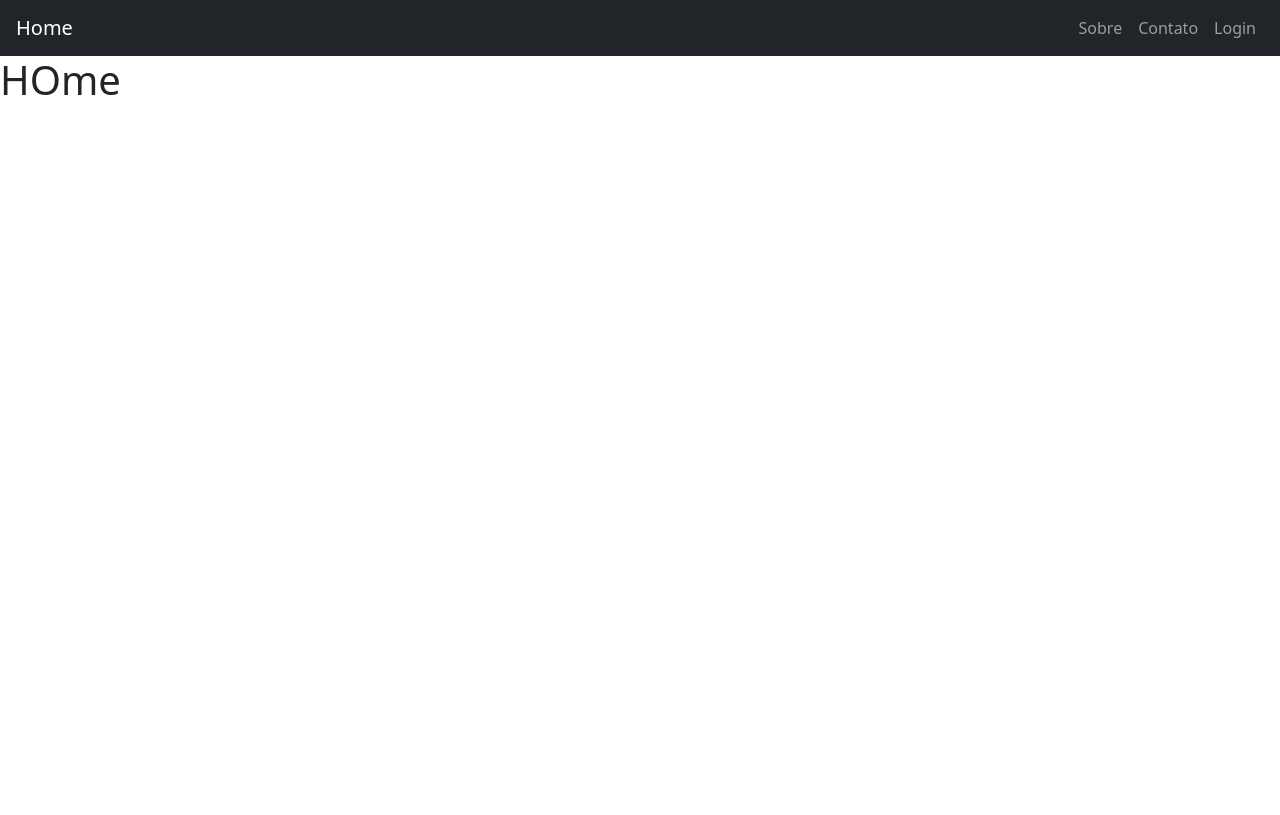
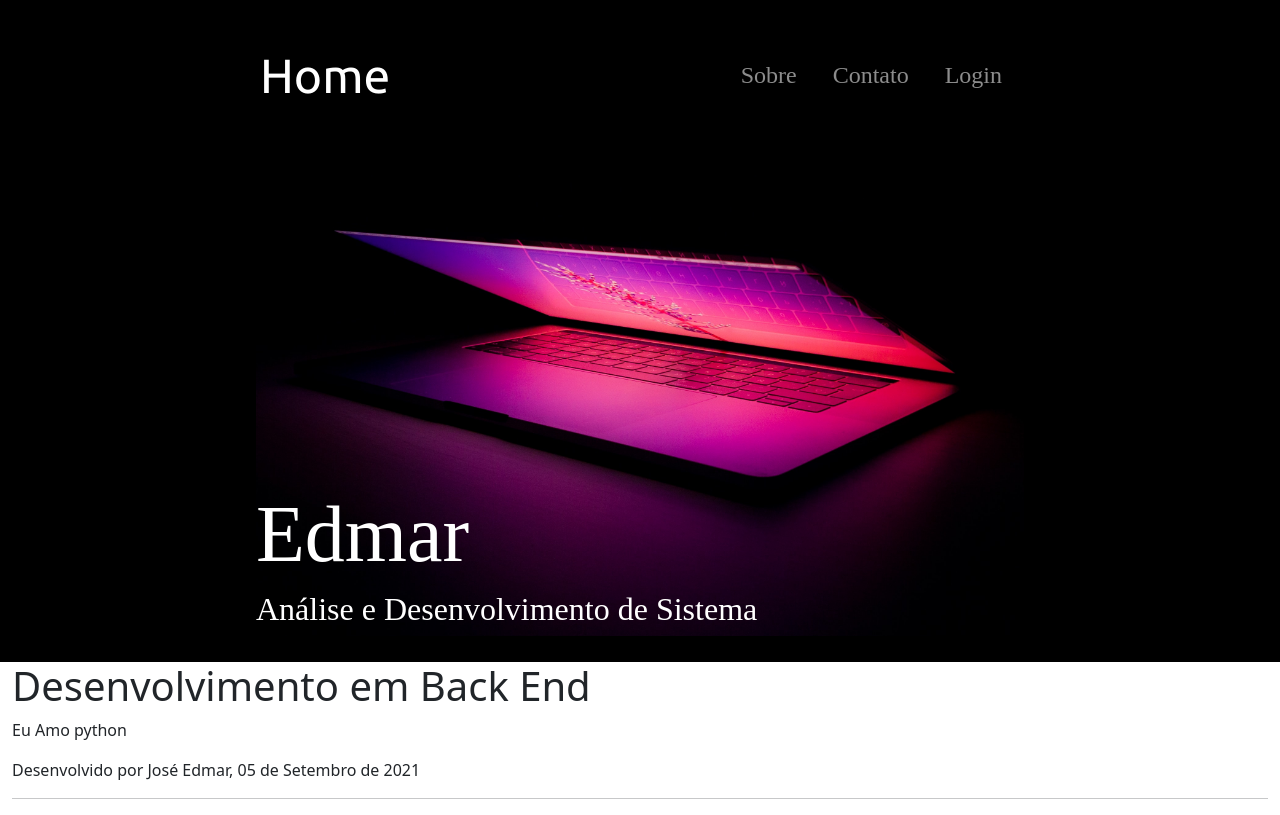
Before and after one commit to jesiqueira/devweb, a Flask app: page / in a window 1280 px wide. Before the commit the page ends 95 px from the top, so only its background shows below. Run offline with Flask 2, Linux system fonts and the light colour scheme.

Commit message:
criado css para layout da home page

```diff
--- /dev/null
+++ b/static/css/styles.css
@@ -0,0 +1,42 @@
+body{
+    font-family: "Montserrat";
+}
+
+#title{
+    background-color: black;
+}
+#title .container-fluid{
+    padding: 2% 20%;
+}
+
+#home {
+    background-color: black;
+    color: #fff;
+}
+#home .container-fluid{
+    padding: 2% 20%;
+}
+
+#home h1{
+    font-size: 5rem;
+}
+#home .name{
+    margin-top: -150px;
+    line-height: 1.5rem;
+    font-family: "Montserrat-brack";
+}
+
+/* nav bar */
+#title .nav-item{
+    padding: 0 10px;
+}
+
+#title .nav-link{
+    font-size: 1.5rem;
+    font-family: "Montserrat-Light";
+}
+
+#title .navbar-brand{
+    font-family: "Ubuntu";
+    font-size: 3rem;
+}
--- a/templates/home.html
+++ b/templates/home.html
@@ -1,5 +1,25 @@
 {%extends 'layout.html' %}
 
 {% block content%}
-    <h1>HOme</h1>
+<section id='home'>
+    <div class="container-fluid">
+        <div class="row">
+            <img class="img-fluid" src="{{url_for('static', filename='img/capa_nova.png')}}" alt="Foto de um notebook"
+                height="820px">
+        </div>
+        <div class="name">
+            <h1>Edmar</h1>
+            <h2>Análise e Desenvolvimento de Sistema</h2>
+        </div>
+    </div>
+</section>
+<section>
+    <div class="container-fluid">
+        <h1>Desenvolvimento em Back End</h1>
+        <p>Eu Amo python</p>
+        <span>Desenvolvido por José Edmar, 05 de Setembro de 2021</span>
+        <hr>
+
+    </div>
+</section>
 {% endblock %}
--- a/templates/layout.html
+++ b/templates/layout.html
@@ -5,6 +5,12 @@
     <meta charset="UTF-8">
     <meta http-equiv="X-UA-Compatible" content="IE=edge">
     <meta name="viewport" content="width=device-width, initial-scale=1.0">
+
+    <!-- CSS -->
+    <link rel="stylesheet" href="{{ url_for('static', filename='css/styles.css')}}">
+
+    <link href="https://fonts.googleapis.com/css2?family=Montserrat:wght@500&family=Ubuntu&display=swap"
+        rel="stylesheet">
 
     <!-- Bootstrap CSS -->
     <link href="https://cdn.jsdelivr.net/npm/bootstrap@5.1.0/dist/css/bootstrap.min.css" rel="stylesheet"
@@ -20,24 +26,31 @@
 <body>
     <section id="title">
         <!-- Nav Bar -->
-        <nav class="navbar navbar-expand-lg navbar-dark bg-dark px-3">
+        <div class="container-fluid">
+
+            <div class="row">
+                <nav class="navbar navbar-expand-lg navbar-dark px-3">
                     <a href="/" class="navbar-brand">Home</a>
-            <button class="navbar-toggler" type="button" data-bs-toggle="collapse" data-bs-target="#navbarScroll"
-                aria-controls="navbarScroll" aria-expanded="false" aria-label="Toggle navigation">
+                    <button class="navbar-toggler" type="button" data-bs-toggle="collapse"
+                        data-bs-target="#navbarScroll" aria-controls="navbarScroll" aria-expanded="false"
+                        aria-label="Toggle navigation">
                         <span class="navbar-toggler-icon"></span>
                     </button>
                     <div class="collapse navbar-collapse" id="navbarScroll">
                         <ul class="navbar-nav ms-auto">
-                    <li class="nav-item ml"><a href="about" class="nav-link">Sobre</a></li>
+                            <li class="nav-item"><a href="about" class="nav-link">Sobre</a></li>
                             <li class="nav-item"><a href="#" class="nav-link">Contato</a></li>
                             <li class="nav-item"><a href="#" class="nav-link">Login</a></li>
                         </ul>
                     </div>
                 </nav>
+            </div>
+        </div>
 
     </section>
 
     {% block content %}{% endblock %}
+
 
     <!-- Popper and Bootstrap JS -->
     <script src="https://cdn.jsdelivr.net/npm/@popperjs/core@2.9.3/dist/umd/popper.min.js"
```
Also changed, not shown: static/img/1.png (added), static/img/capa.jpg (added), static/img/capa_nova.png (added). Lines whose indentation alone changed are shown as unchanged.
